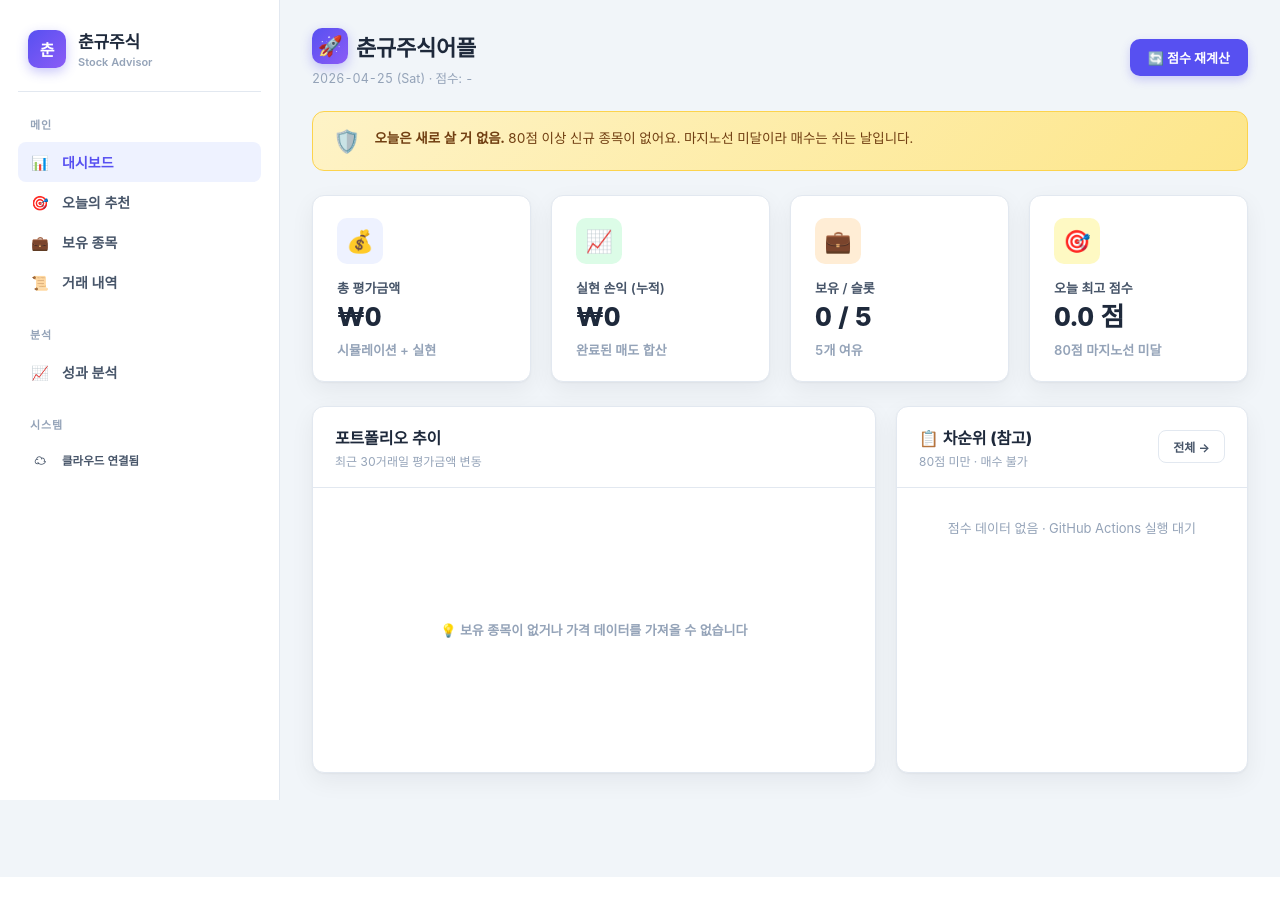
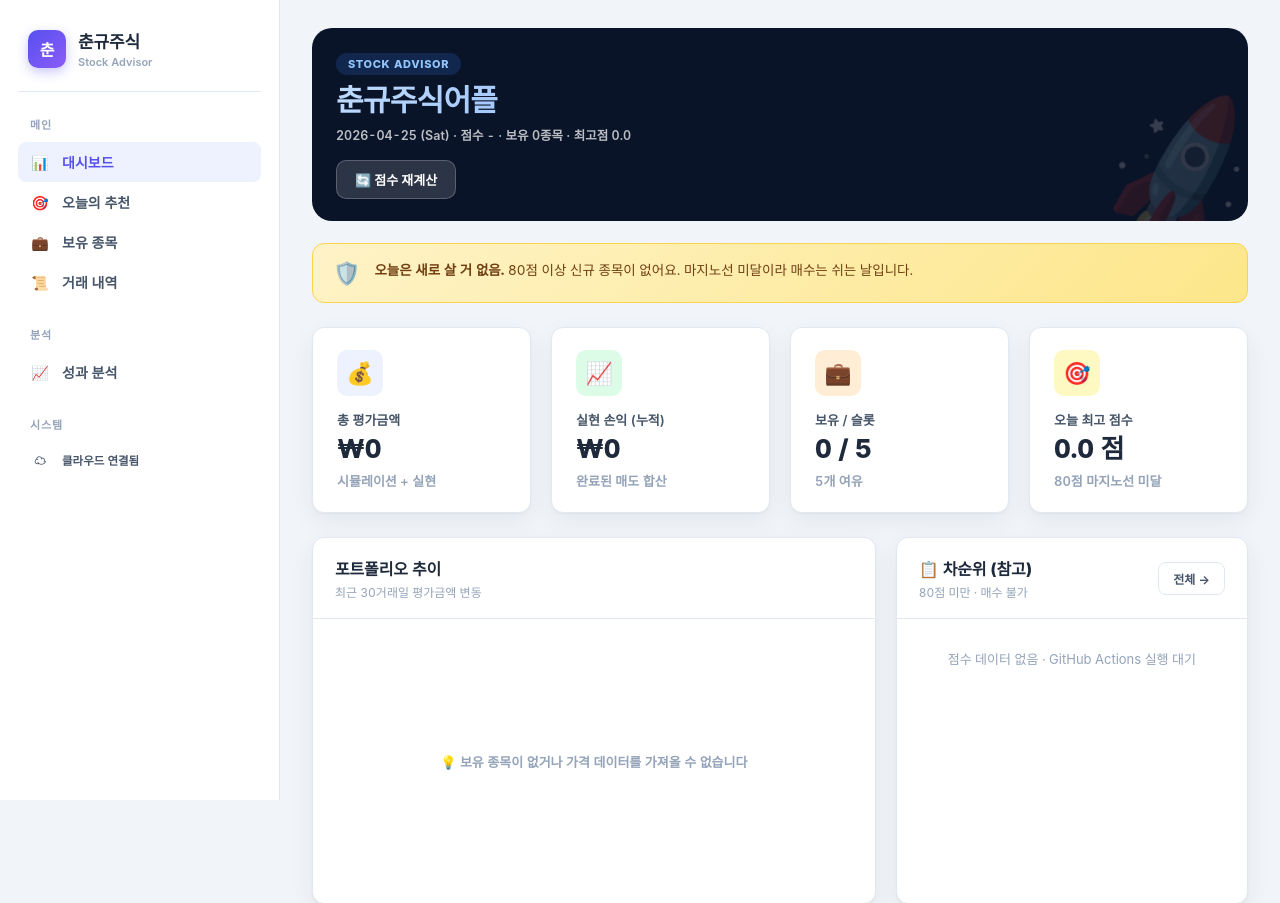
Before and after one commit to junkyulee2/stock-advisor, a FastAPI app: page / in a window 1280 px wide. Shown: the top 903 px of the page. Before the commit the page ends 877 px from the top, so only its background shows below. Run offline with FastAPI, Linux system fonts and the light colour scheme; some libraries are stand-ins or nearby versions; some web fonts are replaced.

Commit message:
feat: 블루 배너 + 역추세 5단계 + /healthz 엔드포인트
1) 대시보드 상단 블루 배너
   - "STOCK ADVISOR" 태그 + 그라디언트 텍스트 "춘규주식어플"
   - 보유 종목 수·최고점 한눈에
   - 점수 재계산 버튼 글래스모피즘 처리

2) 역추세 (mean_reversion) 5단계 재설계
   - 기존: RSI 반등+볼린저 바운스 신호 → 93.5%가 50점에 몰림 (사실상 무력)
   - 신규: 20일 이동평균 이격도 5단계
     · -10% 이하 → 95점 (강한 매수 기회)
     · -10~-5%   → 75점
     · -5~+5%    → 50점 (중립)
     · +5~+10%   → 25점 (단기 과열)
     · +10% 이상 → 10점 (과열 위험)
   - 모든 종목이 5단계 중 하나에 분포 → 차별화 작동
   - rsi/deviation_pct 노출 (디버깅용)

3) /healthz 엔드포인트
   - GitHub/FDR 호출 없이 즉시 200 응답
   - UptimeRobot 5분 ping용 → Render 무료 sleep 방지

Co-Authored-By: Claude Opus 4.7 (1M context) <noreply@anthropic.com>

```diff
--- a/webapp/main.py
+++ b/webapp/main.py
@@ -171,6 +171,12 @@ def act_refresh(request: Request):
     return _toast_response(ok, msg)
 
 
+@app.get("/healthz")
+def healthz():
+    """Lightweight liveness ping (no GitHub/FDR calls). For UptimeRobot keepalive."""
+    return JSONResponse({"ok": True, "service": "chungyu-stock", "version": "2.0"})
+
+
 @app.get("/api/workflow-status")
 def api_workflow_status():
     info = services.workflow_status()
--- a/webapp/static/css/app.css
+++ b/webapp/static/css/app.css
@@ -400,6 +400,63 @@ table.t tr:hover td { background: var(--line-2); }
 .gap-y > * + * { margin-top: 14px; }
 .section-title { font-size: 15px; font-weight: 800; letter-spacing: -.01em; margin: 24px 0 12px; }
 
+/* ============ APP BANNER (dashboard hero) ============ */
+.app-banner {
+  margin: 0 0 22px;
+  background: #0a1428;
+  border-radius: 20px;
+  padding: 24px 24px 22px;
+  color: #fff;
+  position: relative;
+  overflow: hidden;
+}
+.app-banner::before {
+  content: "🚀";
+  position: absolute;
+  right: -12px; bottom: -22px;
+  font-size: 130px; line-height: 1;
+  opacity: .18; transform: rotate(-15deg);
+  pointer-events: none;
+}
+.app-banner-tag {
+  display: inline-block;
+  background: rgba(59, 130, 246, .18);
+  color: #93c5fd;
+  font-size: 11px; font-weight: 800;
+  padding: 4px 12px; border-radius: 999px;
+  letter-spacing: .06em;
+  position: relative; z-index: 1;
+}
+.app-banner-title {
+  font-size: 30px; font-weight: 900;
+  letter-spacing: -.025em; margin-top: 10px;
+  line-height: 1.05;
+  background: linear-gradient(135deg, #bfdbfe, #3b82f6);
+  -webkit-background-clip: text; -webkit-text-fill-color: transparent;
+  position: relative; z-index: 1;
+}
+.app-banner-sub {
+  font-size: 12.5px; opacity: .72; font-weight: 600;
+  margin-top: 8px; position: relative; z-index: 1;
+}
+.app-banner-actions {
+  margin-top: 16px; position: relative; z-index: 1;
+  display: flex; gap: 8px;
+}
+.app-banner-actions .btn-primary {
+  background: rgba(255, 255, 255, .14);
+  backdrop-filter: blur(10px);
+  border: 1px solid rgba(255, 255, 255, .22);
+  box-shadow: none;
+}
+.app-banner-actions .btn-primary:hover {
+  background: rgba(255, 255, 255, .22);
+}
+@media (max-width: 900px) {
+  .app-banner { padding: 22px 20px 20px; border-radius: 18px; margin-bottom: 18px; }
+  .app-banner-title { font-size: 26px; }
+}
+
 /* ============ DESKTOP/MOBILE TOGGLES ============ */
 .mobile-only { display: none; }
 .desktop-only { display: block; }
--- a/webapp/templates/dashboard.html
+++ b/webapp/templates/dashboard.html
@@ -5,18 +5,17 @@
 
 {% block content %}
 
-<div class="page-head">
-  <div>
-    <h1><span class="title-icon">🚀</span> 춘규주식어플</h1>
-    <div class="crumb">{{ today_str }} · 점수: {{ scores_date }}</div>
-  </div>
-  <div class="actions">
-    {% if cloud_mode %}
+<div class="app-banner">
+  <span class="app-banner-tag">STOCK ADVISOR</span>
+  <div class="app-banner-title">춘규주식어플</div>
+  <div class="app-banner-sub">{{ today_str }} · 점수 {{ scores_date }} · 보유 {{ kpis.open_positions }}종목 · 최고점 {{ top_score|score }}</div>
+  {% if cloud_mode %}
+  <div class="app-banner-actions">
     <form hx-post="/actions/refresh" hx-target="#toast-region" hx-swap="innerHTML" style="display:inline">
       <button class="btn-primary" type="submit">🔄 점수 재계산</button>
     </form>
-    {% endif %}
   </div>
+  {% endif %}
 </div>
 
 {# --- ALERT for empty recommendations --- #}
```
Also changed, not shown: src/scorer.py (+33 -28 lines).
